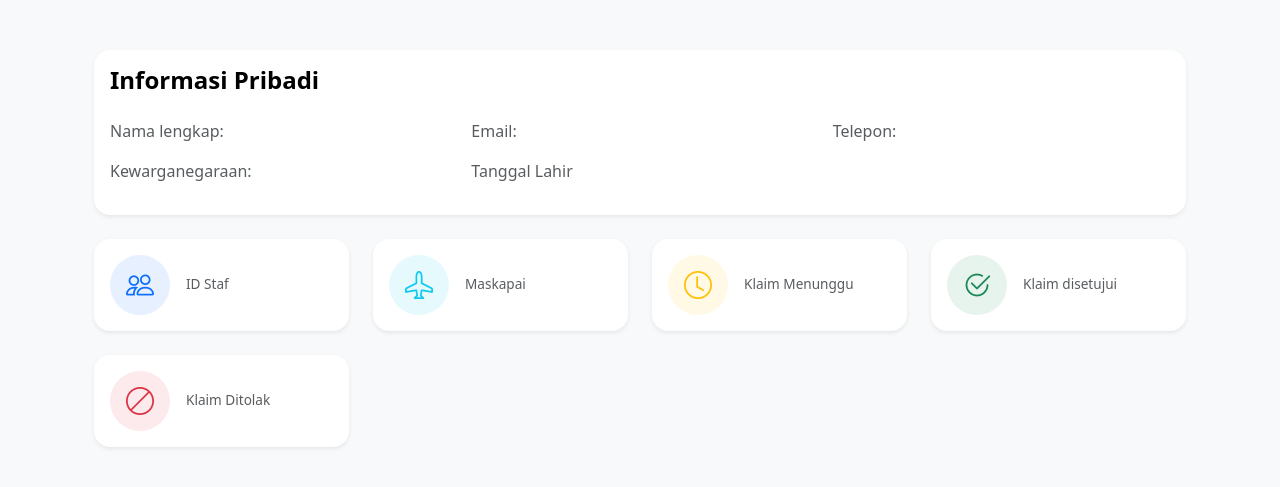
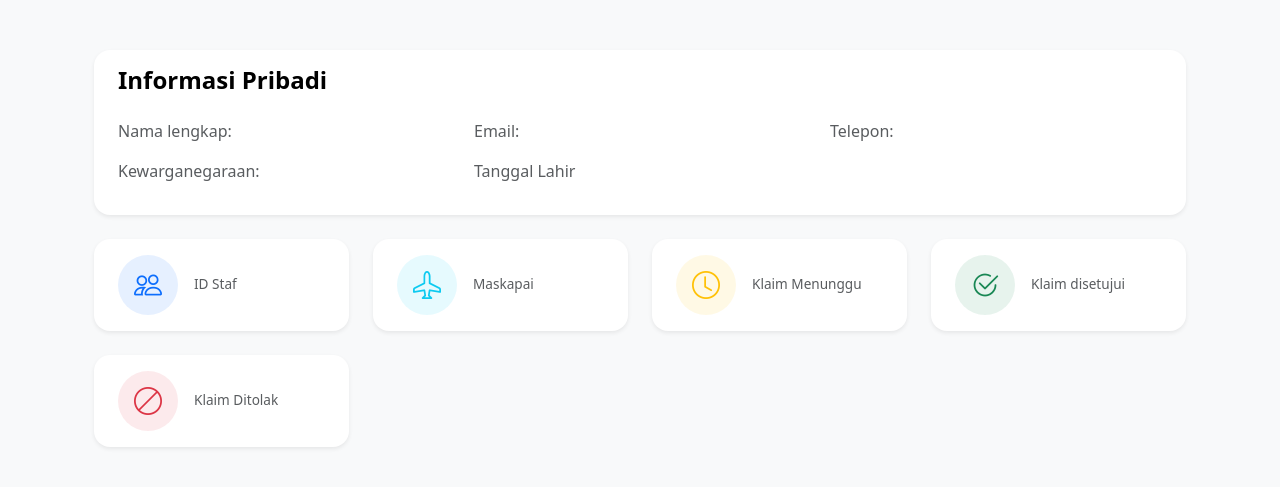
Before and after one commit to levinaaurellia/TK03-AeroMiles-MemasakBasdat, a Django app: template templates/staf/dashboard.html in a window 1280 px wide. Shown: the part 151-638 px from the top of the page. Run offline with Django 5.2, Linux system fonts and the light colour scheme; the template is opened without the code that fills it, so the values that code supplies are empty.

Commit message:
refactor: standardize naming

```diff
--- a/templates/staf/dashboard.html
+++ b/templates/staf/dashboard.html
@@ -7,9 +7,9 @@
     </div>
 
     <div class="mb-4">
-        <div class="card shadow-sm border-0 rounded-4 p-3">
+        <div class="card shadow-sm border-0 rounded-4 px-4 py-3">
             <h4 class="fw-bold mb-4" style="color: #000;">Informasi Pribadi</h4>
-                <div class="row g-4">
+            <div class="row">
                 <div class="col-md-4">
                     <p class="text-muted mb-0">Nama lengkap:</p>
                     <p class="fw-bold">{{ informasi.nama_lengkap }}</p>
@@ -22,8 +22,6 @@
                     <p class="text-muted mb-0">Telepon:</p>
                     <p class="fw-bold">{{ informasi.telepon }}</p>
                 </div>
-                </div>
-                <div class="row g-4">
                 <div class="col-md-4">
                     <p class="text-muted mb-0">Kewarganegaraan:</p>
                     <p class="fw-bold">{{ informasi.kewarganegaraan }}</p>
@@ -38,7 +36,7 @@
 
     <div class="row g-4 mb-4" >
         <div class="col-md-3">
-            <div class="card shadow-sm border-0 rounded-4 p-3 h-100">
+            <div class="card shadow-sm border-0 rounded-4 px-4 py-3">
                 <div class="d-flex align-items-center">
                     <div class="rounded-circle bg-primary bg-opacity-10 d-flex align-items-center justify-content-center me-3" style="width: 60px; height: 60px; min-width: 60px;">
                         <i class="bi bi-people text-primary fs-3"></i>
@@ -52,7 +50,7 @@
         </div>
 
         <div class="col-md-3">
-            <div class="card shadow-sm border-0 rounded-4 p-3 h-100">
+            <div class="card shadow-sm border-0 rounded-4 px-4 py-3">
                 <div class="d-flex align-items-center">
                     <div class="rounded-circle bg-info bg-opacity-10 d-flex align-items-center justify-content-center me-3" style="width: 60px; height: 60px; min-width: 60px;">
                         <i class="bi bi-airplane text-info fs-3"></i>
@@ -66,7 +64,7 @@
         </div>
 
         <div class="col-md-3">
-            <div class="card shadow-sm border-0 rounded-4 p-3 h-100">
+            <div class="card shadow-sm border-0 rounded-4 px-4 py-3">
                 <div class="d-flex align-items-center">
                     <div class="rounded-circle bg-warning bg-opacity-10 d-flex align-items-center justify-content-center me-3" style="width: 60px; height: 60px; min-width: 60px;">
                         <i class="bi bi-clock text-warning fs-3"></i>
@@ -80,7 +78,7 @@
         </div>
 
         <div class="col-md-3">
-            <div class="card shadow-sm border-0 rounded-4 p-3 h-100">
+            <div class="card shadow-sm border-0 rounded-4 px-4 py-3">
                 <div class="d-flex align-items-center">
                     <div class="rounded-circle bg-success bg-opacity-10 d-flex align-items-center justify-content-center me-3" style="width: 60px; height: 60px; min-width: 60px;">
                         <i class="bi bi-check2-circle text-success fs-3"></i>
@@ -92,10 +90,8 @@
                 </div>
             </div>
         </div>
-    </div>
-    <div class="row g-4 mb-4">
         <div class="col-md-3">
-            <div class="card shadow-sm border-0 rounded-4 p-3 h-100">
+            <div class="card shadow-sm border-0 rounded-4 px-4 py-3">
                 <div class="d-flex align-items-center">
                     <div class="rounded-circle bg-danger bg-opacity-10 d-flex align-items-center justify-content-center me-3" style="width: 60px; height: 60px; min-width: 60px;">
                         <i class="bi bi-ban text-danger fs-3"></i>
```
Also changed, not shown: templates/member/dashboard.html (+8 -10 lines), templates/staf/kelola_hadiah.html (renamed from templates/staf/manajemen_hadiah.html), templates/staf/kelola_mitra.html (renamed from templates/staf/manajemen_mitra.html). Lines whose indentation alone changed are shown as unchanged.
